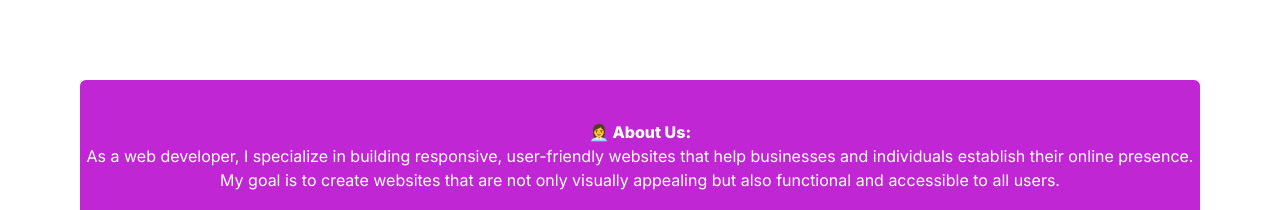
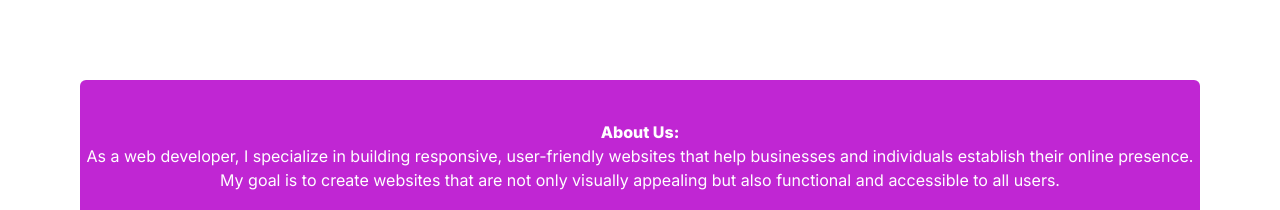
Before and after one commit to Kahkashan25SH/1st-Assignment-Next.js-, a Next.js app: page /about in a window 1280 px wide. Shown: the top 210 px of the page. Built offline with nearby package versions, Linux system fonts and the light colour scheme.

Commit message:
Update page.tsx

```diff
--- a/app/about/page.tsx
+++ b/app/about/page.tsx
@@ -3,7 +3,7 @@ import Link from "next/link"
 const About: React.FC = () => {
     return (
     <div className="bg-fuchsia-600 text-white pt-10 pb-10 text-center m-20 rounded-md">
-        <h1 className="font-extrabold">👩‍💼 About Us:</h1>
+        <h1 className="font-extrabold"> About Us:</h1>
       <p>
         As a web developer, I specialize in building responsive, user-friendly websites that help businesses and individuals establish their online presence. <br /> My goal is to create websites that are not only visually appealing but also functional and accessible to all users.
       </p>
```
